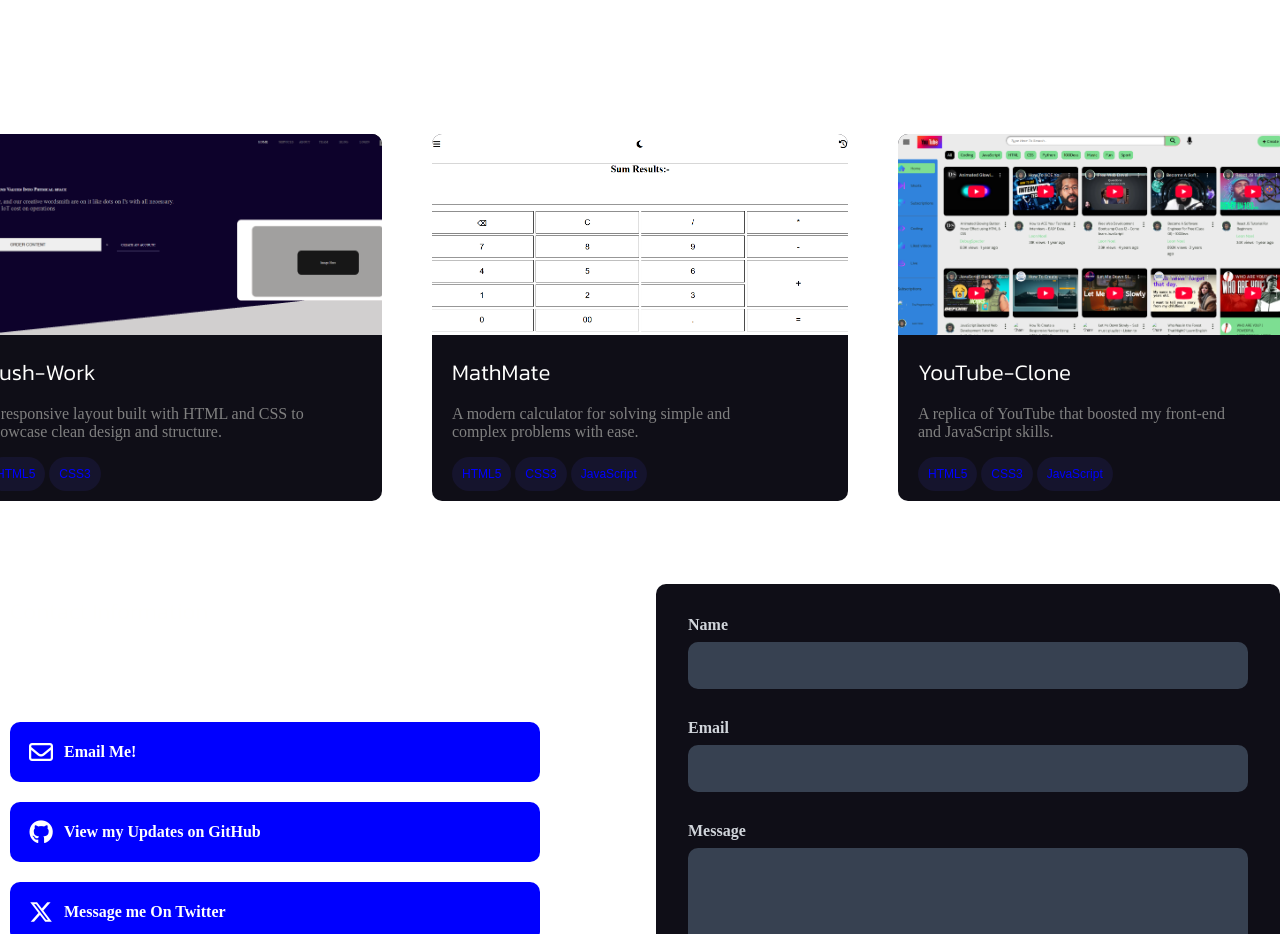
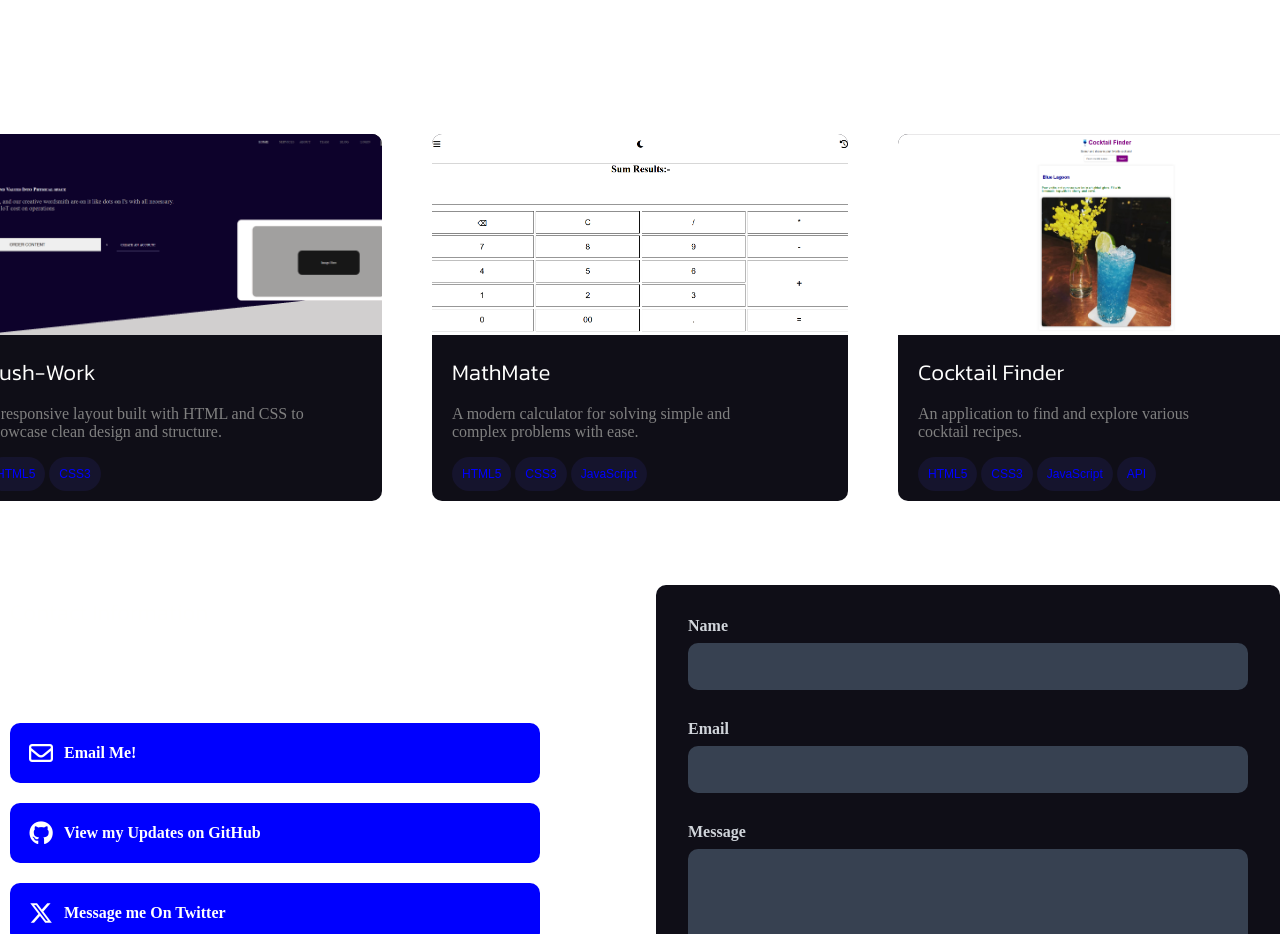
Before and after one commit to leosharifi/Portfolio, a plain HTML site: page index.html in a window 1280 px wide. Shown: the part 2660-3594 px from the top of the page. Drawn offline with nearby package versions, Linux system fonts and the light colour scheme; a web font is replaced by a local one.

Commit message:
added New Project

```diff
--- a/index.html
+++ b/index.html
@@ -210,16 +210,17 @@
                     </div>
 
                     <div class="projectBox">
-                        <a href="http://htmlpreview.github.io/?https://github.com/leosharifi/YouTube-Clone/blob/main/youtube.html" target="_blank"><i class="fa-solid fa-up-right-from-square"></i></i></a>
+                        <a href="https://find-cocktail.vercel.app/" target="_blank"><i class="fa-solid fa-up-right-from-square"></i></i></a>
                         <div class="projectImage">
-                            <img src="img/youtube.png" alt="YouTube-Clone">
+                            <img src="img/Cocktail.png" alt="YouTube-Clone">
                         </div>
                         <div class="projectDetails">
-                            <h3>YouTube-Clone</h3>
-                            <p>A replica of YouTube that boosted my front-end and JavaScript skills.</p>
+                            <h3>Cocktail Finder</h3>
+                            <p>An application to find and explore various cocktail recipes.</p>
                             <button>HTML5</button>
                             <button>CSS3</button>
                             <button>JavaScript</button>
+                            <button>API</button>
                         </div>
                     </div>
                 </div>
--- a/style/skill.css
+++ b/style/skill.css
@@ -40,7 +40,7 @@ div.skillsArea {
             .skill:hover {
                 background: rgb(131, 79, 199);
                 cursor: pointer;
-                transform: scale(1.5)
+                transform: scale(1.5);
             }
 
 
```
Also changed, not shown: img/Cocktail.png (added), img/youtube.png (deleted).
